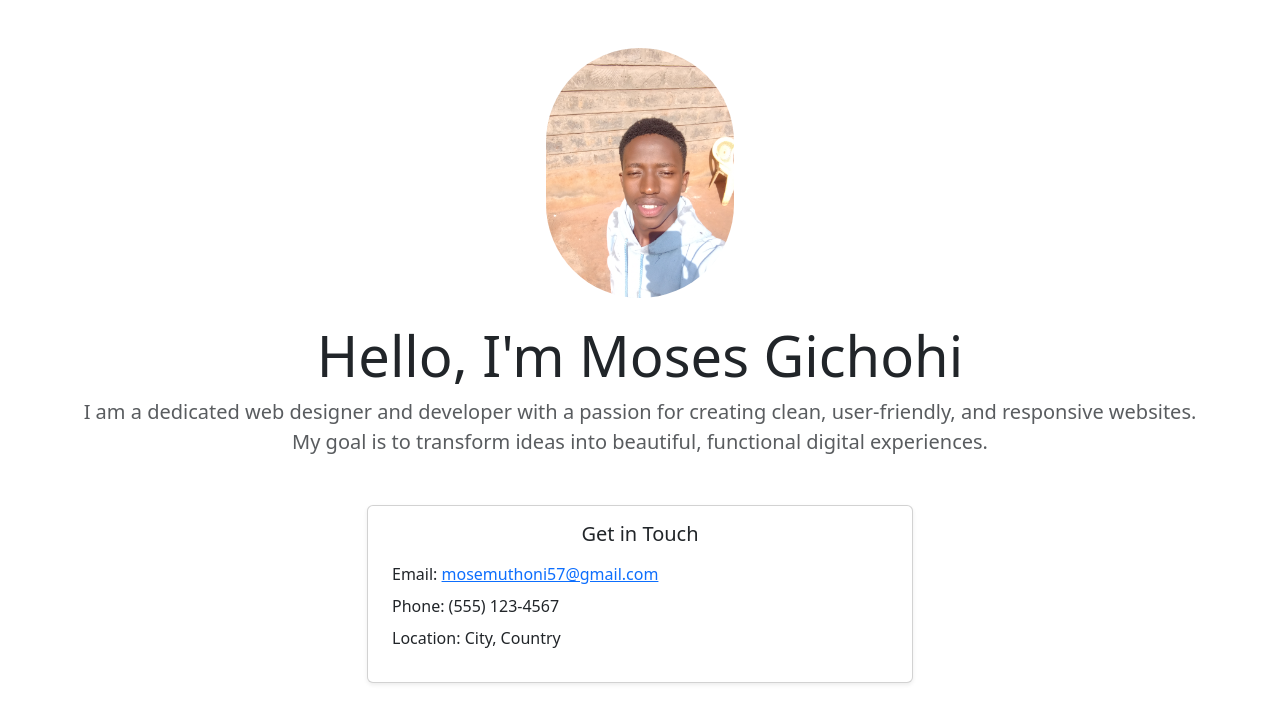
After one commit to MosesGich/django-portfolio, a Django app: page /developer/about in a window 1280 px wide. The commit adds this page. Shown: the top 723 px of the page. Run offline with Django 5.2, Linux system fonts and the light colour scheme.

Commit message:
Adding Bio page

```diff
--- a/portfolio/developer/static/developer/style.css
+++ b/portfolio/developer/static/developer/style.css
@@ -16,3 +16,7 @@
     transform: translate(-50%, -50%);
     color: white;
 }
+.profile-img {
+    max-width: 150px;
+    border-radius: 50%;
+}
--- /dev/null
+++ b/portfolio/developer/templates/developer/about.html
@@ -0,0 +1,47 @@
+{% extends "developer/layout.html" %}
+{% load static %}
+
+{% block body %}
+    <div class="container mt-5 text-center">
+        <div class="mb-4">
+        <img
+            src="{% static 'images/profimg.jpg' %}"
+            alt="Your Profile Picture"
+            class="img-fluid rounded-pill w-40 mx-auto d-block"
+            style="max-height: 250px; object-fit: cover;"
+            >
+        </div>
+        <section class="mb-5">
+            <h1 class="display-4">Hello, I'm Moses Gichohi</h1>
+            <p class="lead text-muted">
+                I am a dedicated web designer and developer with a passion for creating clean,
+                user-friendly, and responsive websites. My goal is to transform ideas into
+                beautiful, functional digital experiences.
+            </p>
+        </section>
+        <section class="row justify-content-center">
+            <div class="col-lg-6 col-md-8">
+                <div class="card shadow-sm">
+                    <div class="card-body">
+                        <h5 class="card-title mb-3">Get in Touch</h5>
+                        <ul class="list-unstyled text-start">
+                            <li class="mb-2">
+                                <i class="bi bi-envelope-fill me-2 text-primary"></i>
+                                Email: <a href="mailto:your.email@example.com">mosemuthoni57@gmail.com</a>
+                            </li>
+                            <li class="mb-2">
+                                <i class="bi bi-phone-fill me-2 text-success"></i>
+                                Phone: (555) 123-4567
+                            </li>
+                            <li>
+                                <i class="bi bi-geo-alt-fill me-2 text-danger"></i>
+                                Location: City, Country
+                            </li>
+                        </ul>
+                    </div>
+                </div>
+            </div>
+        </section>
+    </div>
+
+{% endblock %}
--- a/portfolio/developer/templates/developer/home.html
+++ b/portfolio/developer/templates/developer/home.html
@@ -6,7 +6,7 @@
         <div class="hero-txt">
             <h1 class="display-3 fw-bold">Moses Gichohi Portfolio</h1>
             <p>Web developer, Python and JavaScript</p>
-            <button class="btn btn-primary btn-lg">Contact Me</button>
+            <button class="btn btn-primary btn-lg"><a class="mybio" href=" {% url 'about' %}" style="text-decoration: none; color: white;">Contact Me</a></button>
         </div>
     </div>
     <div class="container">
--- a/portfolio/developer/urls.py
+++ b/portfolio/developer/urls.py
@@ -2,5 +2,6 @@ from django.urls import path
 from . import views
 
 urlpatterns = [
-    path("", views.index, name="index")
+    path("home", views.index, name="index"),
+    path("about", views.about, name="about")
 ]
--- a/portfolio/developer/views.py
+++ b/portfolio/developer/views.py
@@ -3,3 +3,6 @@ from django.shortcuts import render
 # Create your views here.
 def index(request):
     return render(request, "developer/home.html")
+
+def about(request):
+    return render(request,"developer/about.html")
```
Also changed, not shown: portfolio/developer/static/images/profimg.jpg (added).
